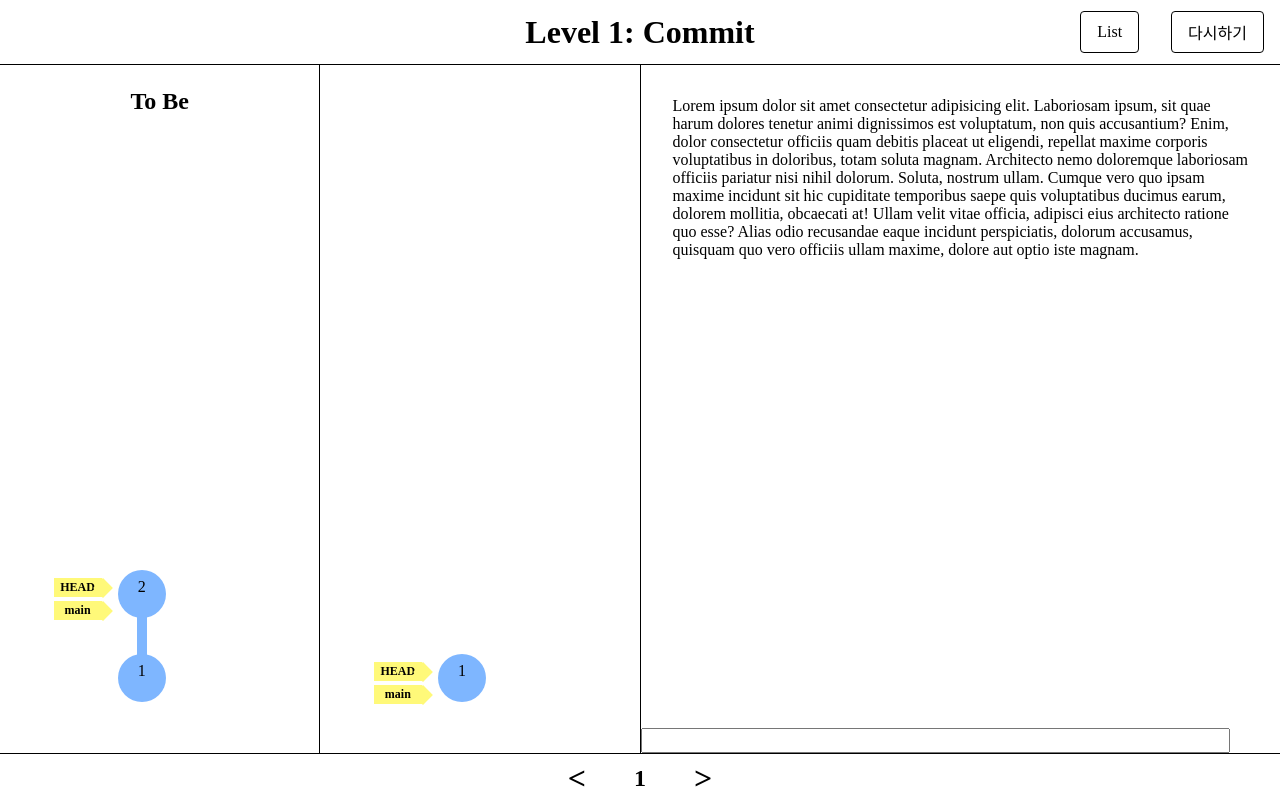
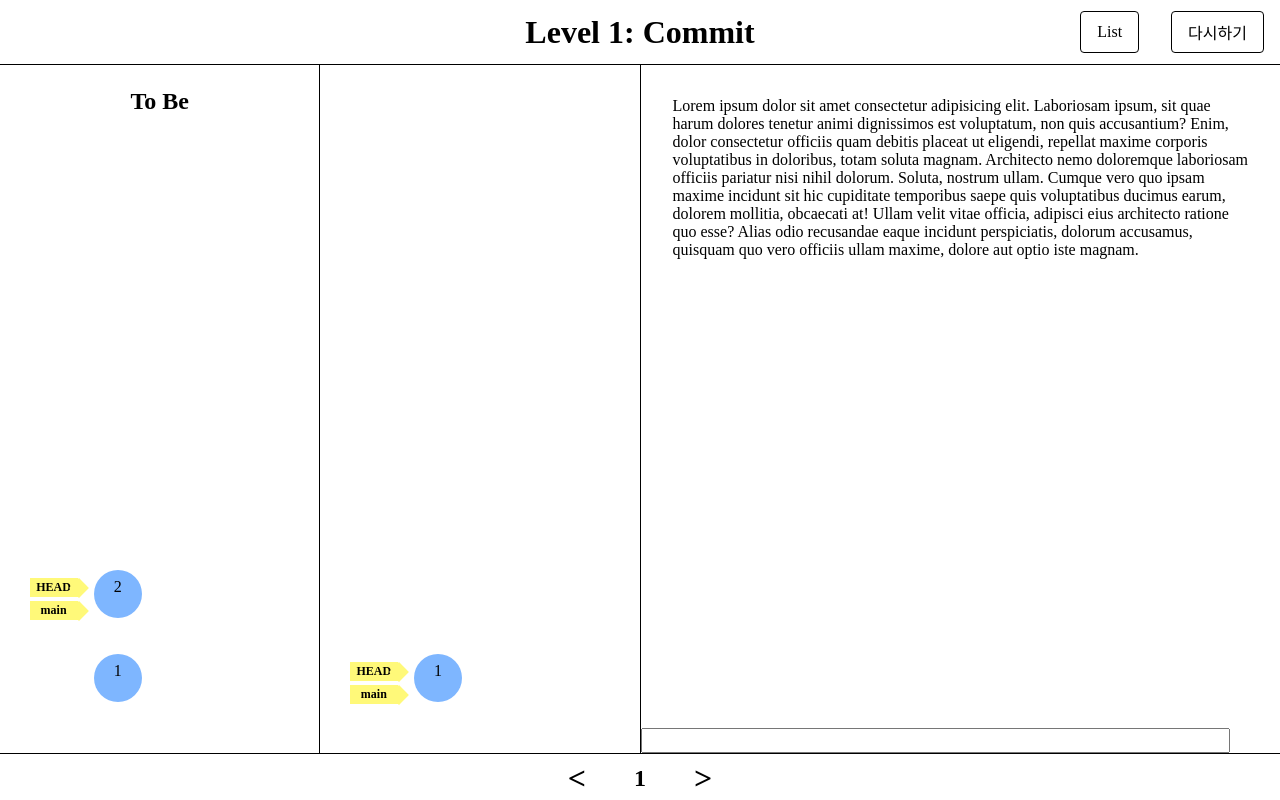
Before and after one commit to sangwoo-sean/gitter, a React (Vite) app: page / in a window 1280 px wide. Built offline with nearby package versions, Linux system fonts and the light colour scheme.

Commit message:
set example commit and branches

```diff
--- a/src/components/Commit.tsx
+++ b/src/components/Commit.tsx
@@ -1,20 +1,21 @@
 import { styled } from "styled-components";
+import { Branch } from "../util/git";
 
 const BLUE_COLOR = "#7eb6ff";
 const RED_COLOR = "#ff98d2";
 const YELLOW_COLOR = "#fff979";
 
 interface CommitProps {
-  children?: React.ReactNode;
+  id: number | null;
   toTop?: boolean;
   toTopRight?: boolean;
   toTopLeft?: boolean;
   exist?: boolean;
-  branches?: Array<string>;
+  branches?: Array<Branch>;
 }
 
 export default function Commit(props: CommitProps) {
-  const { children, toTop = false, toTopRight = false, toTopLeft = false, exist = true, branches } = props;
+  const { id, toTop = false, toTopRight = false, toTopLeft = false, exist = true, branches } = props;
 
   return (
     <div style={{ position: "relative" }}>
@@ -23,10 +24,10 @@ export default function Commit(props: CommitProps) {
       {toTopLeft && <LineToTopLeft />}
       {exist ? (
         <>
-          <StyledCommit>{children}</StyledCommit>
+          <StyledCommit>{id}</StyledCommit>
           <StyledBranches>
             {branches?.map((branch, index) => (
-              <StyledBranch key={index}>{branch}</StyledBranch>
+              <StyledBranch key={index}>{branch.name}</StyledBranch>
             ))}
           </StyledBranches>
         </>
--- a/src/layout/Body.tsx
+++ b/src/layout/Body.tsx
@@ -1,11 +1,32 @@
 import styled from "styled-components";
 import GitGraph from "./GitGraph";
 import Lesson from "./Lesson";
+import { useState } from "react";
+import { Branch, Commit } from "../util/git";
+
+const firstCommit = new Commit(1, null);
+const secondCommit = new Commit(2, firstCommit);
+const HEAD = new Branch("HEAD", secondCommit);
+const mainBranch = new Branch("main", firstCommit);
+mainBranch.move(secondCommit);
+secondCommit.branches = [HEAD, mainBranch];
+
+const lg = [
+  [firstCommit, null],
+  [secondCommit, null]
+];
+
+const rightCommit = new Commit(1, null);
+rightCommit.branches = [new Branch("HEAD", rightCommit), new Branch("main", rightCommit)];
+const rg = [[rightCommit, null]];
 
 export default function Body() {
+  const [leftGraph, setLeftGraph] = useState<Array<Array<Commit | null>>>(lg);
+  const [rightGraph, setRightGraph] = useState<Array<Array<Commit | null>>>(rg);
+
   return (
     <Styled>
-      <GitGraph />
+      <GitGraph leftGraph={leftGraph} rightGraph={rightGraph} />
       <Lesson />
     </Styled>
   );
--- a/src/layout/GitGraph.tsx
+++ b/src/layout/GitGraph.tsx
@@ -2,31 +2,39 @@ import styled from "styled-components";
 import LeftGraph from "./LeftGraph";
 import RightGraph from "./RightGraph";
 import Commit from "../components/Commit";
+import { Branch, Commit as CommitCls } from "../util/git";
 
-export default function GitGraph() {
+interface GitGraphProps {
+  leftGraph: Array<Array<CommitCls | null>>;
+  rightGraph: Array<Array<CommitCls | null>>;
+}
+
+export default function GitGraph(props: GitGraphProps) {
+  const { leftGraph, rightGraph } = props;
+
+  const drawCommit = (commit: CommitCls | null) => {
+    if (!commit) return <Commit exist={false} id={null}></Commit>;
+
+    return <Commit branches={commit.branches} id={commit.id}></Commit>;
+  };
+
   return (
     <Styled>
       <LeftGraph>
-        <tr>
-          <StyledTd>
-            <Commit branches={["HEAD", "main"]}>2</Commit>
-          </StyledTd>
-          <StyledTd></StyledTd>
-        </tr>
-        <tr>
-          <StyledTd>
-            <Commit toTop={true}>1</Commit>
-          </StyledTd>
-          <StyledTd></StyledTd>
-        </tr>
+        {leftGraph.reverse().map(([commit_l, commit_r], index) => (
+          <tr key={index}>
+            <StyledTd>{drawCommit(commit_l)}</StyledTd>
+            <StyledTd>{drawCommit(commit_r)}</StyledTd>
+          </tr>
+        ))}
       </LeftGraph>
       <RightGraph>
-        <tr>
-          <StyledTd>
-            <Commit branches={["HEAD", "main"]}>1</Commit>
-          </StyledTd>
-          <StyledTd></StyledTd>
-        </tr>
+        {rightGraph.reverse().map(([commit_l, commit_r], index) => (
+          <tr key={index}>
+            <StyledTd>{drawCommit(commit_l)}</StyledTd>
+            <StyledTd>{drawCommit(commit_r)}</StyledTd>
+          </tr>
+        ))}
       </RightGraph>
     </Styled>
   );
--- a/src/layout/Lesson.tsx
+++ b/src/layout/Lesson.tsx
@@ -29,6 +29,12 @@ export default function Lesson() {
         return;
       }
       setInvalid(false);
+
+      if (command === "git commit") {
+        console.log("success");
+      } else {
+        console.log("fail");
+      }
     }
   };
 
--- a/src/main.tsx
+++ b/src/main.tsx
@@ -1,11 +1,5 @@
-import React from "react";
 import ReactDOM from "react-dom/client";
-import App from "./App.tsx";
 import "./index.css";
 import App2 from "./App2.tsx";
 
-ReactDOM.createRoot(document.getElementById("root") as HTMLElement).render(
-  <React.StrictMode>
-    <App2 />
-  </React.StrictMode>
-);
+ReactDOM.createRoot(document.getElementById("root") as HTMLElement).render(<App2 />);
--- a/src/util/git.ts
+++ b/src/util/git.ts
@@ -0,0 +1,39 @@
+class Commit {
+  id: number;
+  parent: Commit | null;
+  branches: Array<Branch>;
+
+  constructor(id: number, parent: Commit | null) {
+    this.id = id;
+    this.parent = parent;
+    this.branches = [];
+  }
+}
+
+class Branch {
+  name: string;
+  base: Commit;
+  current: Commit;
+
+  public constructor(name: string, commit: Commit) {
+    this.name = name;
+    this.base = commit;
+    this.current = commit;
+  }
+
+  move(commit: Commit) {
+    this.current = commit;
+  }
+}
+
+class Head {
+  row: number;
+  col: number;
+
+  constructor(row: number, col: number) {
+    this.row = row;
+    this.col = col;
+  }
+}
+
+export { Head, Branch, Commit };
```
